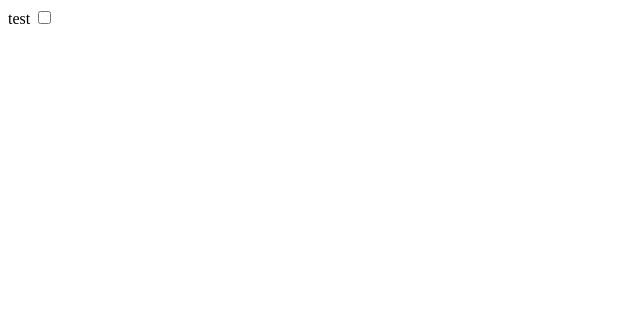
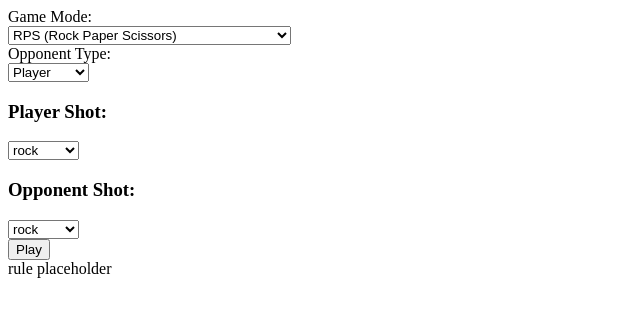
Before and after one commit to comp426-2023-spring/e02-Jackson-Davis1, a website: page public/index.html in a window 1280 px wide. Shown: the whole page, without its empty margins (0-640 px from the left). Drawn offline with Linux system fonts and the light colour scheme.

Commit message:
progress

```diff
--- a/public/index.html
+++ b/public/index.html
@@ -1,13 +1,34 @@
 <html>
-    <head>
-        <title>Rock</title>
-        <!-- Link to your script file(s) and CSS in here somewhere -->
-    </head>
-    <body>
-    test
-    <input type="checkbox" id="toggleCheck">
-    <!-- Your interface markup goes here -->
-    <!-- For interface examples, look in the `/examples/` directory in the root of your starter code repo. -->
 
-    </body>
+<head>
+    <title>Rock</title>
+    <!-- Link to your script file(s) and CSS in here somewhere -->
+</head>
+
+<body>
+    <div>
+        <label for="gameChoice">Game Mode: </label>
+        <div class="dropdown">
+            <select id="gameChoice">
+                <option value="rps">RPS (Rock Paper Scissors)</option>
+                <option value="rpsls">RPSLS (Rock Paper Scissors Lizard Spock)</option>
+            </select>
+        </div>
+    </div>
+    <div>
+        <label for="opponentChoice">Opponent Type: </label>
+        <div class="dropdown">
+            <select id="opponentChoice">
+                <option value="player">Player</option>
+                <option value="computer">Computer</option>
+            </select>
+        </div>
+        <div id = "playContainer"></div>
+        <button id="playButton">Play</button>
+        <div class="ruleInfo">
+            rule placeholder
+        </div>
+    </div>
+<script src="scripts.js"></script>
+</body>
 </html>
--- a/public/scripts.js
+++ b/public/scripts.js
@@ -1,3 +1,101 @@
-// If you would like to see some examples of similar code to make an interface interact with an API,
-// check out the coin-server example from a previous COMP 426 semester.
-// https://github.com/jdmar3/coinserver
+#!/usr/bin/env node
+
+
+const gameMode = document.getElementById("gameChoice");
+const opponentType = document.getElementById("opponentChoice");
+const playContainer = document.getElementById("playContainer");
+let playerShotOptions = document.createElement("select");
+playerShotOptions.id = 'playerShotOptions';
+let opponentShotOptions = document.createElement("select");
+opponentShotOptions.id = 'opponentShotOptions';
+let playerShot = document.createElement("div");
+let opponentShot = document.createElement("div");
+
+function handleDropDown(dropDown, name, value) {
+    // playable shots
+    const rock = document.createElement("option");
+    rock.value = `rock-${name}`;
+    rock.text = 'rock'
+    const paper = document.createElement("option");
+    paper.value = `paper-${name}`;
+    paper.text = `paper`
+    const scissors = document.createElement("option");
+    scissors.value = `scissors-${name}`;
+    scissors.text = `scissors`
+    const lizard = document.createElement("option");
+    lizard.value = `lizard-${name}`;
+    lizard.text = `lizard`;
+    const spock = document.createElement("option");
+    spock.value = `spock-${name}`;
+    spock.text = `spock`
+    console.log(dropDown);
+
+    // initial shot values
+    dropDown.remove(rock);
+    dropDown.remove(paper);
+    dropDown.remove(scissors);
+    dropDown.add(rock);
+    dropDown.add(paper);
+    dropDown.add(scissors);
+    if (value === 'rpsls') {
+        dropDown.add(lizard);
+        dropDown.add(spock)
+    }
+    else {
+        dropDown.remove(lizard);
+        dropDown.remove(spock);
+    }
+}
+
+
+handleDropDown(playerShotOptions, 'player', 'rpsls');
+handleDropDown(opponentShotOptions, 'opponent', 'rpsls');
+handleDropDown(playerShotOptions, 'player', 'rps');
+handleDropDown(opponentShotOptions, 'opponent', 'rps');
+// append shot options to play container
+
+
+gameMode.addEventListener("change", () => {
+    let value = gameMode.value;
+    handleDropDown(playerShotOptions, 'player', value);
+    handleDropDown(opponentShotOptions, 'opponent', value);
+})
+let playerText = document.createElement("h3");
+playerText.id = "player-text";
+let opponentText = document.createElement("h3");
+opponentText.id = "opponent-text";
+opponentText.append("Opponent Shot: ")
+let isPlayerText = false;
+let isOpponentText = false;
+function handleOpponentType(playerText, opponentText, value){
+
+    if (!isPlayerText) {
+        playerText.append("Player Shot: ")
+        playerShot.append(playerText);
+        isPlayerText = true;
+    }
+    if (value === 'player' && !isOpponentText){
+        opponentShot.append(opponentText);
+        opponentShot.append(opponentShotOptions);
+
+        isOpponentText = true;
+    }
+    else if ((value === 'player' || value === 'computer') && isOpponentText){
+        document.getElementById("opponent-text").outerHTML = "";
+        document.getElementById("opponentShotOptions").outerHTML = "";
+        isOpponentText = false;
+    }
+}
+
+handleOpponentType(playerText, opponentText, 'player');
+
+opponentType.addEventListener("change", () => {
+    let value = opponentType.value;
+    handleOpponentType(playerText, opponentText, value);
+})
+
+// add divs
+playerShot.append(playerShotOptions);
+opponentShot.append(opponentShotOptions);
+playContainer.append(playerShot);
+playContainer.append(opponentShot);
```
